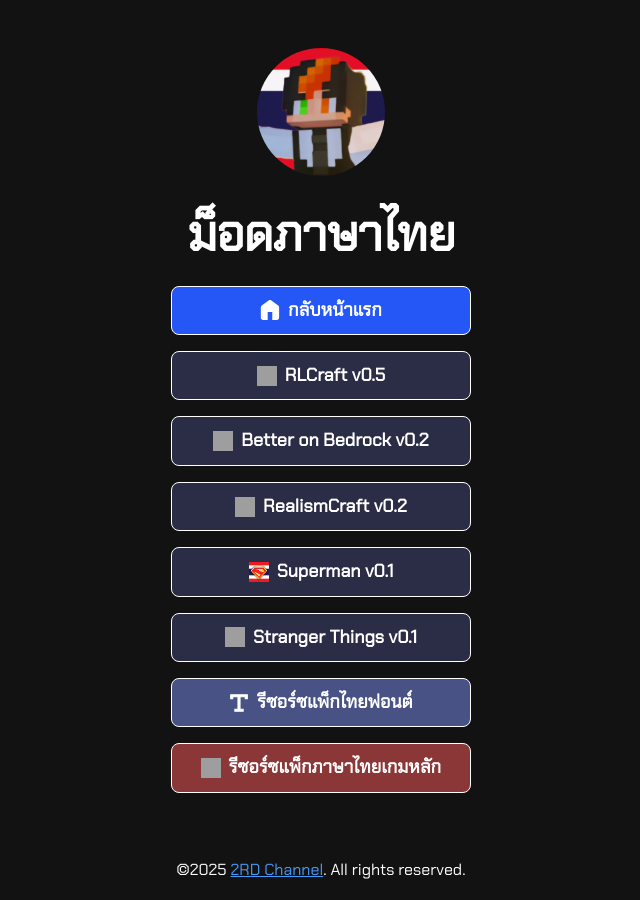
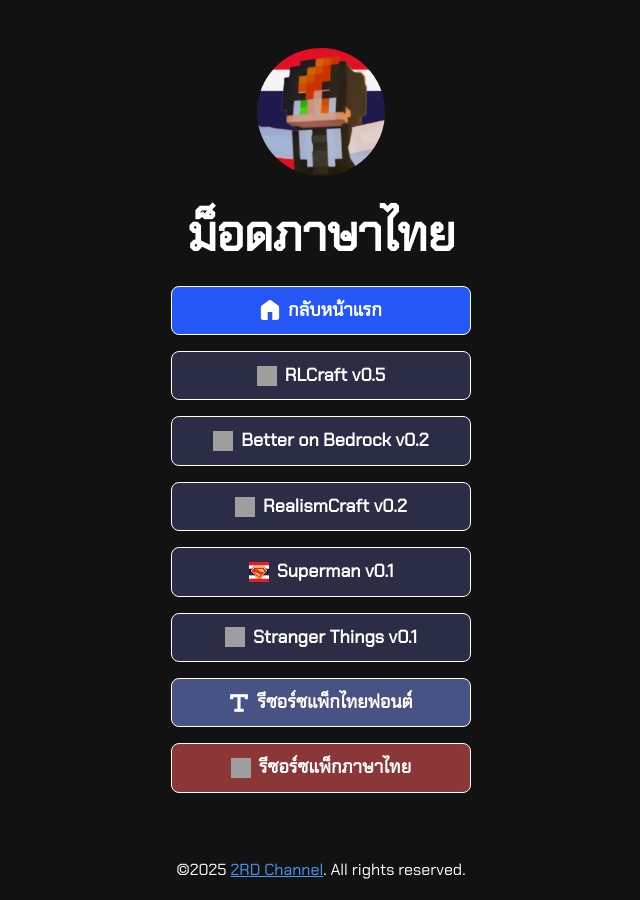
Before and after one commit to 2RDex/2rdex.github.io, a Jekyll site: the page built from mods.html, in a window 1280 px wide. Shown: the whole page, without its empty margins (319-959 px from the left). Built offline with Jekyll 4.4.1, drawn with Linux system fonts in a browser that asks for light colours; grey boxes are pictures that could not be loaded.

Commit message:
27.12.25

```diff
--- a/_includes/header-mods.html
+++ b/_includes/header-mods.html
@@ -117,6 +117,8 @@
               <!-- The Slide-Down Panel -->
               <div class="sensitive-panel">
                 <div class="sensitive-panel__content">
+                  <p>มีแค่ฟอนต์เท่านั้น</p>
+                  <p style="font-size: 18px;">แก้ไขให้อ่านง่ายขึ้นโดย <a href="https://github.com/NotSus555/THLanguage_Bedrock"target="_blank" rel="noopener">ImNotSus555</a></p>
                   <div><a class="button button-sensitive-yt" href="https://youtu.be/7uriQaqQl5w?si=Ao_j4amk2Cw9eI7J" target="_blank" rel="noopener" role="button"><img class="icon" aria-hidden="true" src="images/icons/youtube.svg" alt="YouTube Logo">วิธีเปิดใช้รีซอร์ซแพ็ก</a></div>
                   <button class="button button-sensitive sensitive-continue">ดาวน์โหลด</button>
                 </div>
@@ -128,12 +130,13 @@
             <div class="slide-container" data-continue-url="https://github.com/MineGarp/THLanguage_Bedrock">
               <!-- Trigger Button -->
               <a class="button button-THLanguage sensitive-trigger" href="javascript:void(0)">
-                  <img class="icon" aria-hidden="true" src="images/icons/THLanguage.png" alt="ภาษาไทยเกมหลัก icon">รีซอร์ซแพ็กภาษาไทยเกมหลัก
+                  <img class="icon" aria-hidden="true" src="images/icons/THLanguage.png" alt="ภาษาไทยเกมหลัก icon">รีซอร์ซแพ็กภาษาไทย
               </a>
 
               <!-- The Slide-Down Panel -->
               <div class="sensitive-panel">
                 <div class="sensitive-panel__content">
+                    <p>แปลแค่ตัวเกมหลักเท่านั้น ไม่เกี่ยวกับแอดออน</p>
                     <div><a class="button button-sensitive-yt" href="https://youtu.be/7uriQaqQl5w?si=Ao_j4amk2Cw9eI7J" target="_blank" rel="noopener" role="button"><img class="icon" aria-hidden="true" src="images/icons/youtube.svg" alt="YouTube Logo">วิธีเปิดใช้รีซอร์ซแพ็ก</a></div>
                   <button class="button button-sensitive sensitive-continue">ดาวน์โหลด</button>
                 </div>
```
